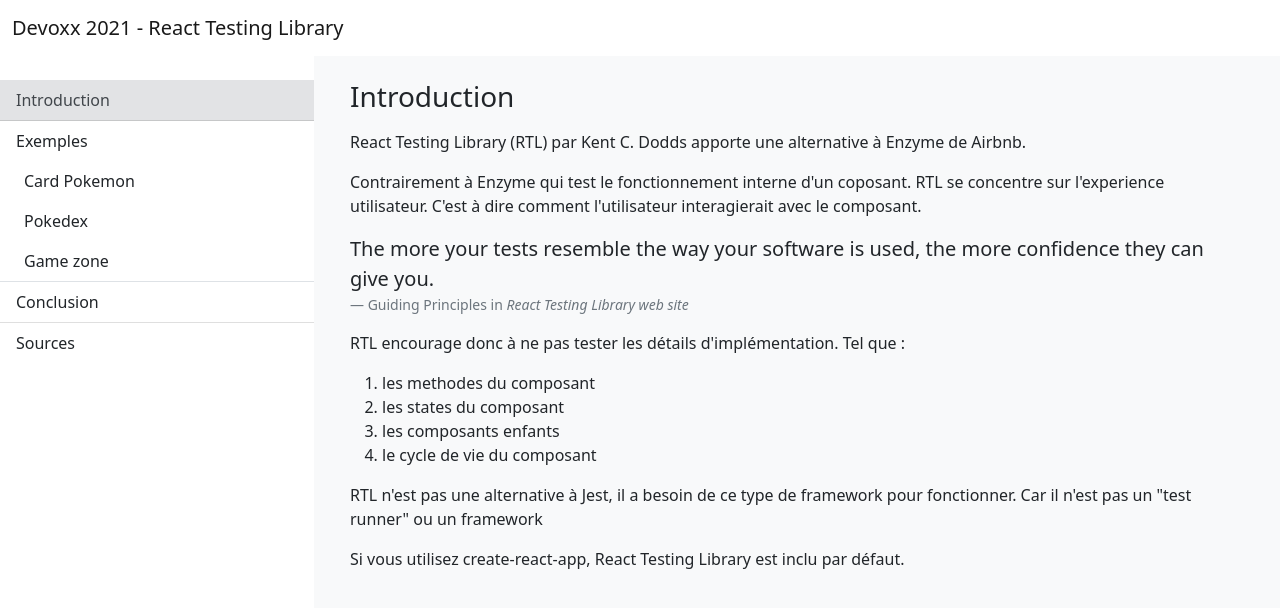
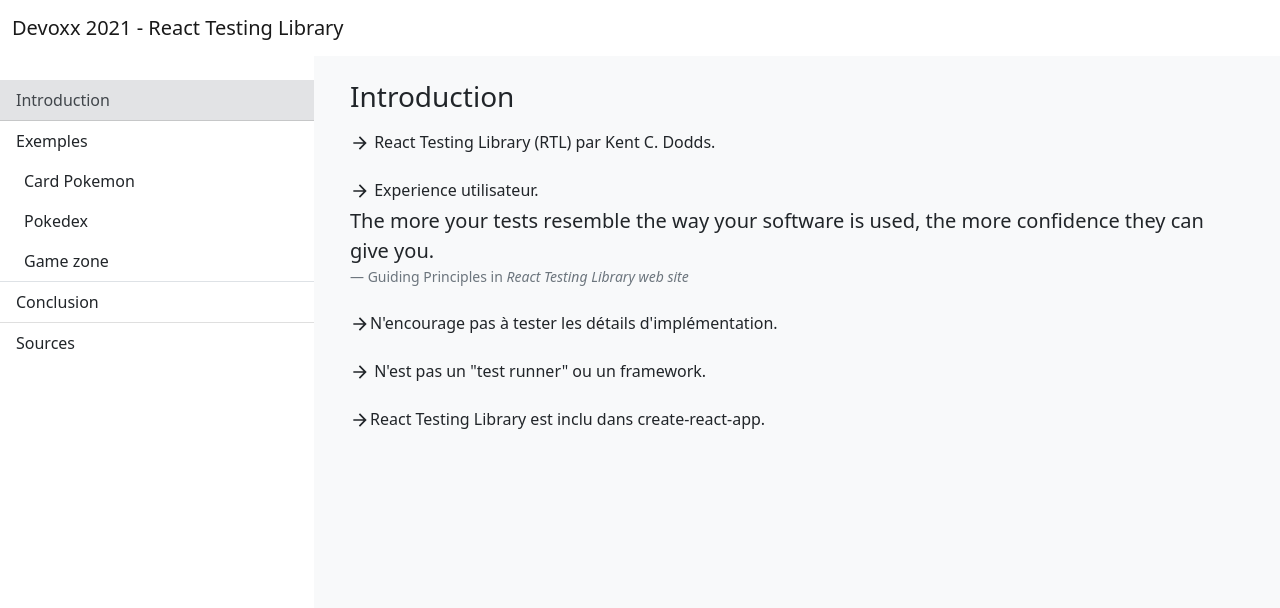
Before and after one commit to alicia-stotz/devoxx2021-rtl, a React (Create React App) app: page / in a window 1280 px wide. Shown: the top 608 px of the page. Built offline with nearby package versions, Linux system fonts and the light colour scheme.

Commit message:
feat(introduction): review text

```diff
--- a/src/components/routes/introduction/Introduction.tsx
+++ b/src/components/routes/introduction/Introduction.tsx
@@ -1,17 +1,17 @@
 import React from 'react';
+import ArrowForwardIcon from '@material-ui/icons/ArrowForward';
 
 export const Introduction = () => {
   return <div className="introduction-page container row">
     <div className="col-12">
       <h3 className="mb-3">Introduction</h3>
-      <p>
-        React Testing Library (RTL) par Kent C. Dodds apporte une alternative à Enzyme de Airbnb.
+      <p className="mb-4">
+        <ArrowForwardIcon fontSize="small" /> React Testing Library (RTL) par Kent C. Dodds.
       </p>
-      <p></p>
-      <p>Contrairement à Enzyme qui test le fonctionnement interne d'un coposant.
-        RTL se concentre sur l'experience utilisateur. C'est à dire comment l'utilisateur interagierait avec le composant.
+      <p className="mb-1">
+        <ArrowForwardIcon fontSize="small" /> Experience utilisateur.
       </p>
-      <figure>
+      <figure className="mb-4">
         <blockquote className="blockquote">
           <p>The more your tests resemble the way your software is used, the more confidence they can give you.</p>
         </blockquote>
@@ -19,17 +19,14 @@
           Guiding Principles in <cite title="Source Title">React Testing Library web site</cite>
         </figcaption>
       </figure>
-      <p>RTL encourage donc à ne pas tester les détails d'implémentation. Tel que :</p>
-      <ol>
-        <li>les methodes du composant</li>
-        <li>les states du composant</li>
-        <li>les composants enfants</li>
-        <li>le cycle de vie du composant</li>
-      </ol>
-      <p>RTL n'est pas une alternative à Jest, il a besoin de ce type de framework pour fonctionner.
-        Car il n'est pas un "test runner" ou un framework
+      <p className="mb-4">
+        <ArrowForwardIcon fontSize="small" />N'encourage pas à tester les détails d'implémentation.
       </p>
-      <p>Si vous utilisez create-react-app, React Testing Library est inclu par défaut.</p>
+      <p className="mb-4">
+        <ArrowForwardIcon fontSize="small" /> N'est pas un "test runner" ou un framework.
+      </p>
+      <p className="mb-4">
+        <ArrowForwardIcon fontSize="small" />React Testing Library est inclu dans create-react-app.</p>
     </div>
   </div>
 }
```
